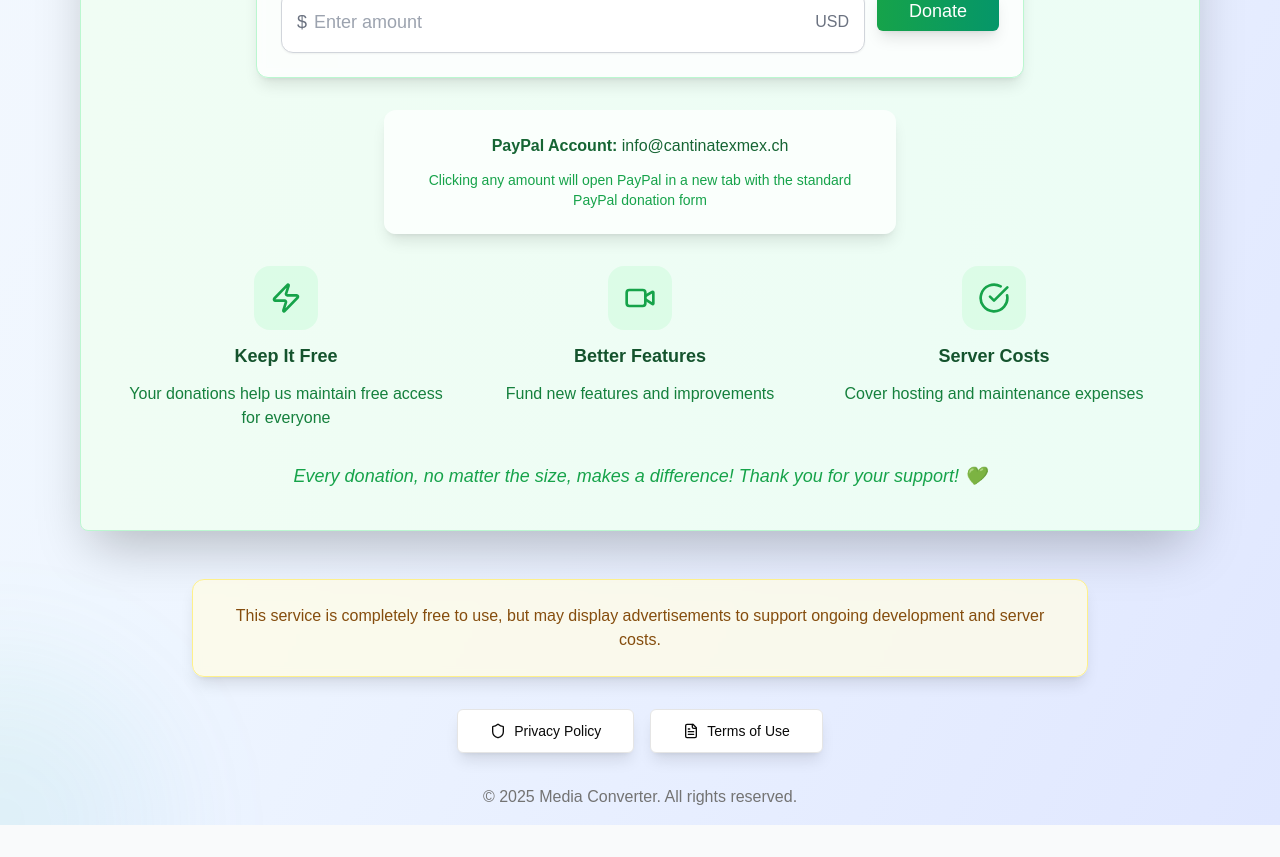
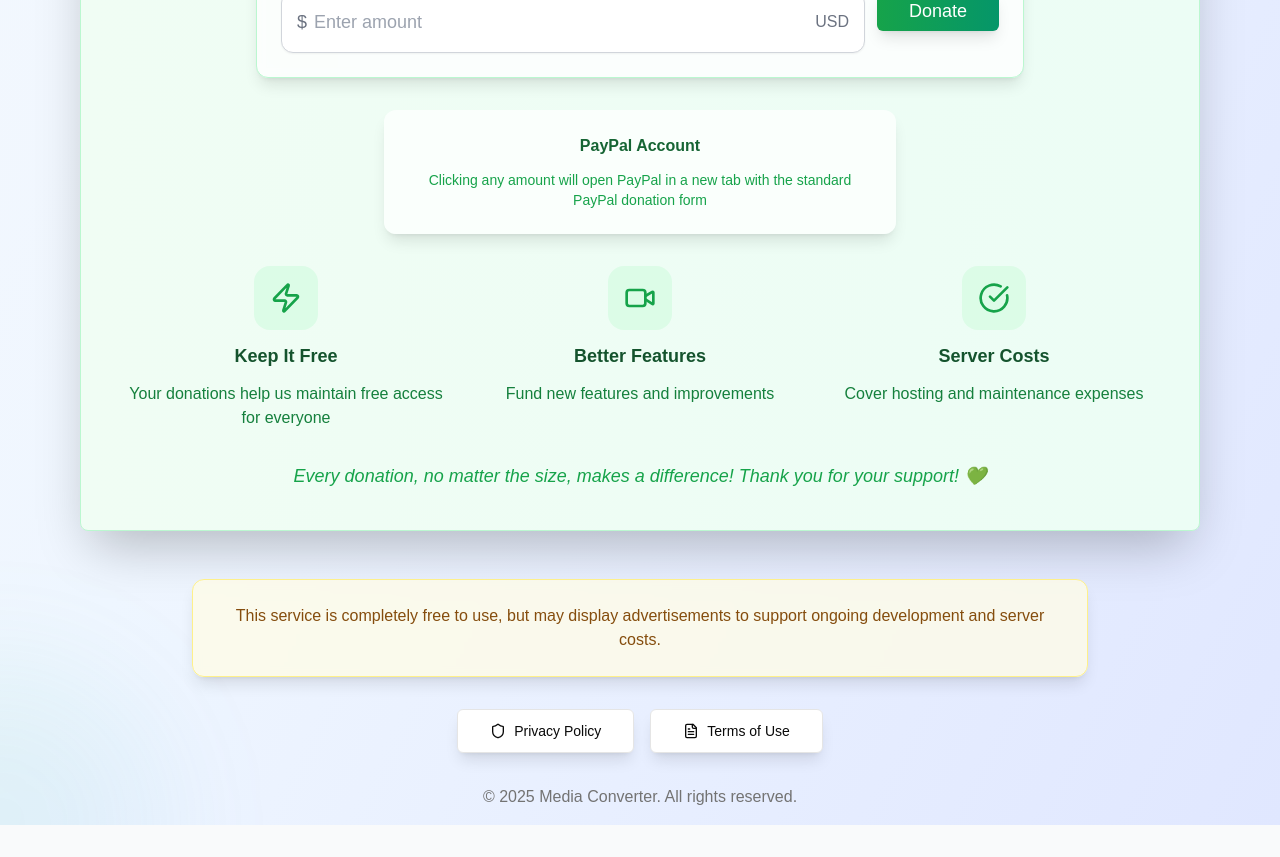
Before and after one commit to donia1222/WebM-Video-Converter, a Next.js app: page / in a window 1280 px wide. Shown: the part 1780-2637 px from the top of the page. Built offline with nearby package versions, Linux system fonts and the light colour scheme.

Commit message:
“update”

```diff
--- a/components/video-converter-fixed.tsx
+++ b/components/video-converter-fixed.tsx
@@ -946,7 +946,7 @@ export default function ModernVideoConverter() {
 
               <div className="bg-white/70 rounded-xl p-6 max-w-lg mx-auto shadow-lg">
                 <p className="text-green-800 mb-3 font-medium">
-                  <strong>PayPal Account:</strong> info@cantinatexmex.ch
+                  <strong>PayPal Account</strong>
                 </p>
                 <p className="text-sm text-green-600">
                   Clicking any amount will open PayPal in a new tab with the standard PayPal donation form
```
